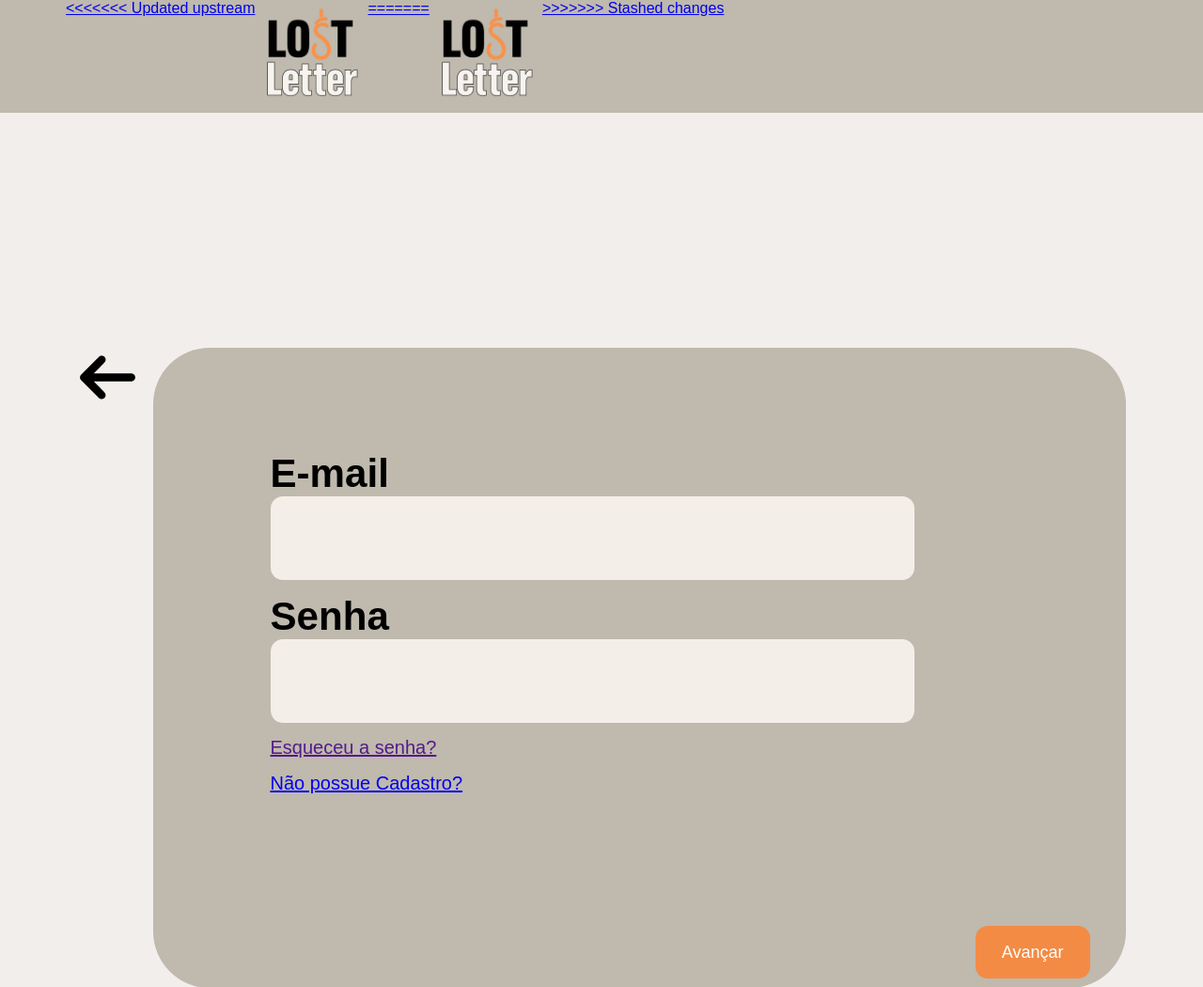
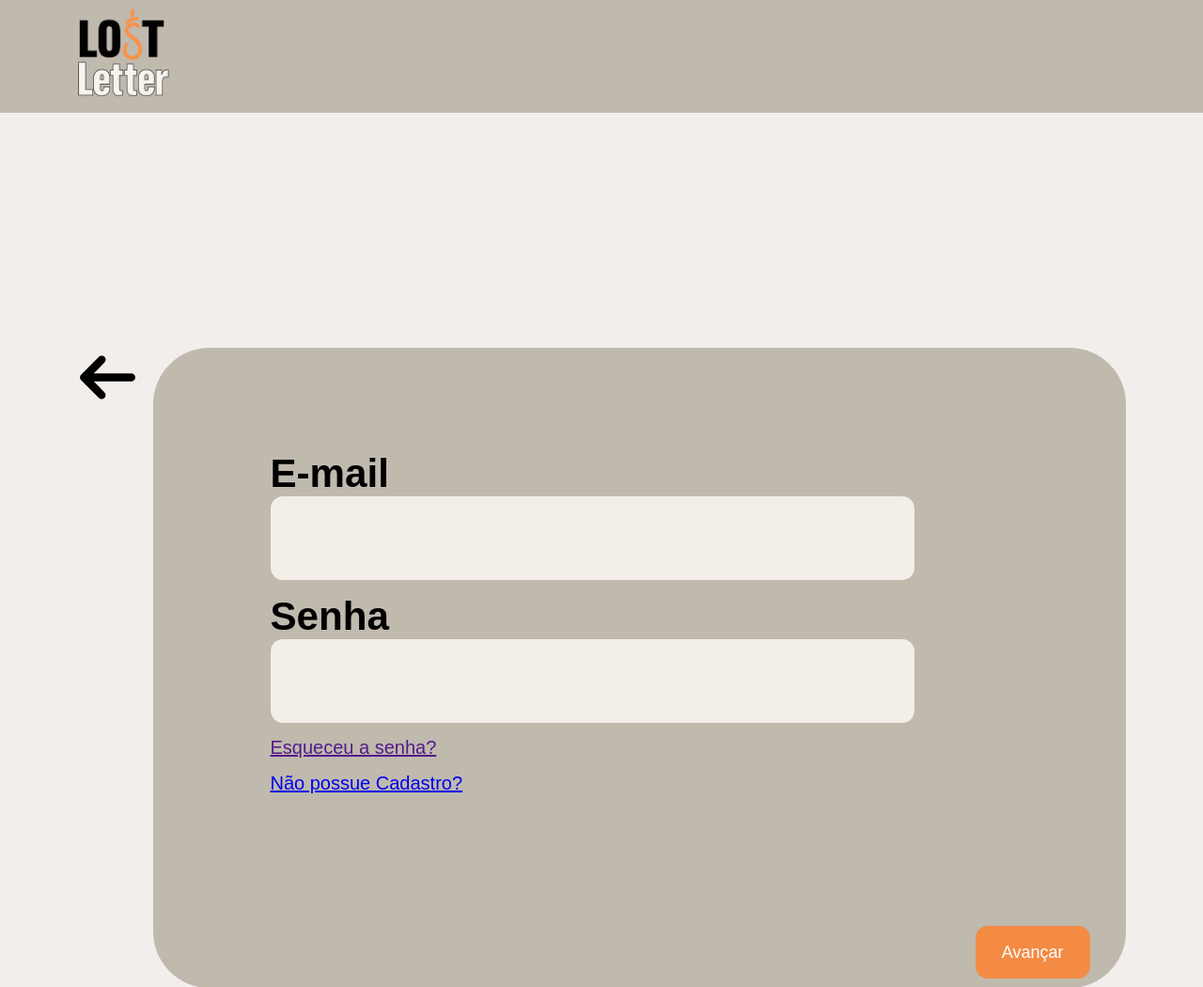
Before and after one commit to crfvasconcellos/Lost-Letter, a plain HTML site: page src/pages/login.html in a window 1280 px wide. Shown: the top 1050 px of the page at 94% size. Drawn offline with Linux system fonts and the light colour scheme.

Commit message:
Update login.html

```diff
--- a/src/pages/login.html
+++ b/src/pages/login.html
@@ -9,11 +9,7 @@
 <body>
     <header>
         <a href="index.html">
-<<<<<<< Updated upstream
             <img src="../../assets/logo/Lost-Letter Logo PNG.png" alt="Logo Lost-Letter clicável, que direciona para o home">
-=======
-            <img src="../../assets/Logo/Lost-Letter Logo PNG.png" alt="Logo Lost-Letter clicável, que direciona para o home">
->>>>>>> Stashed changes
         </a>
     </header>
 
```
